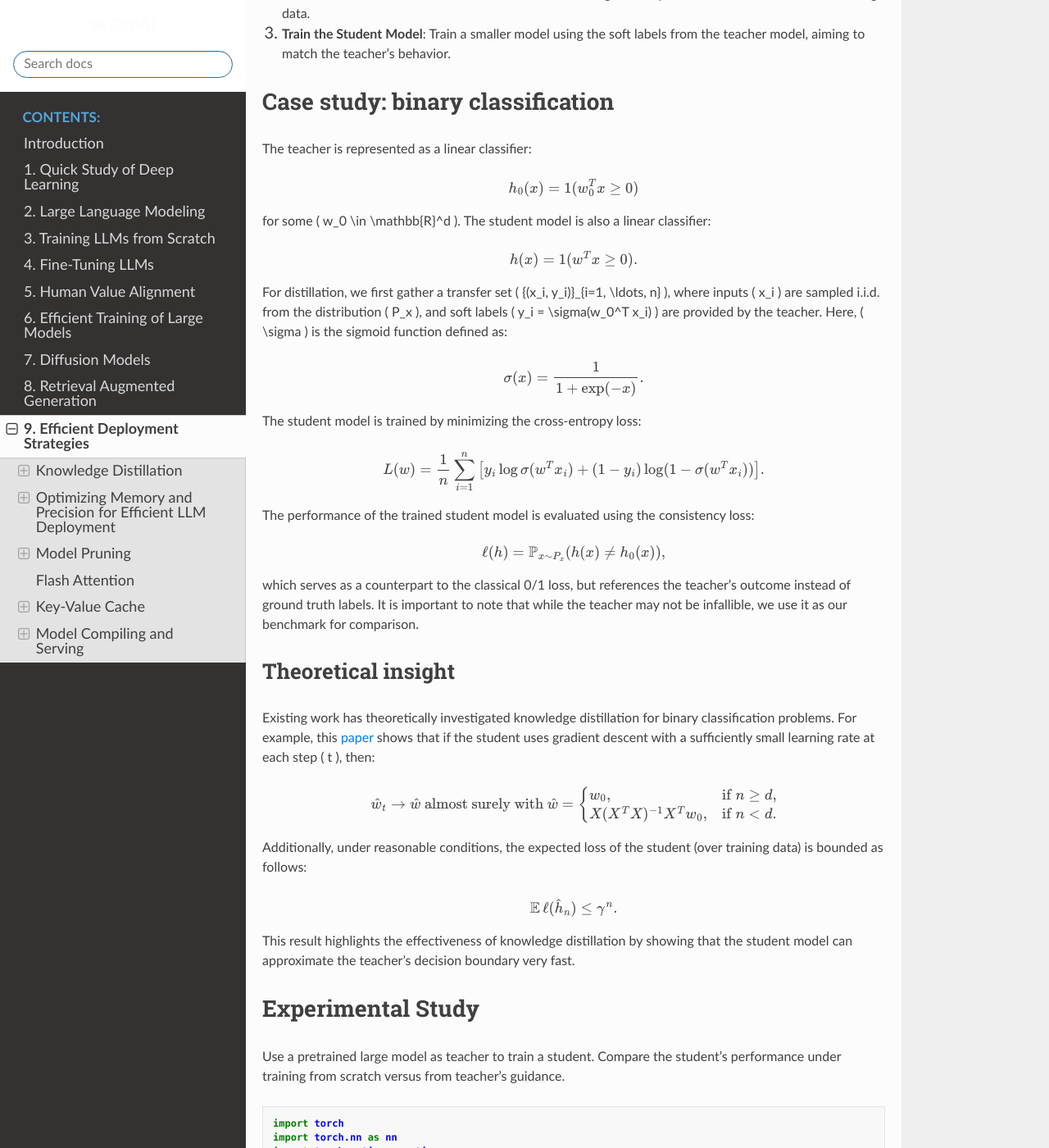
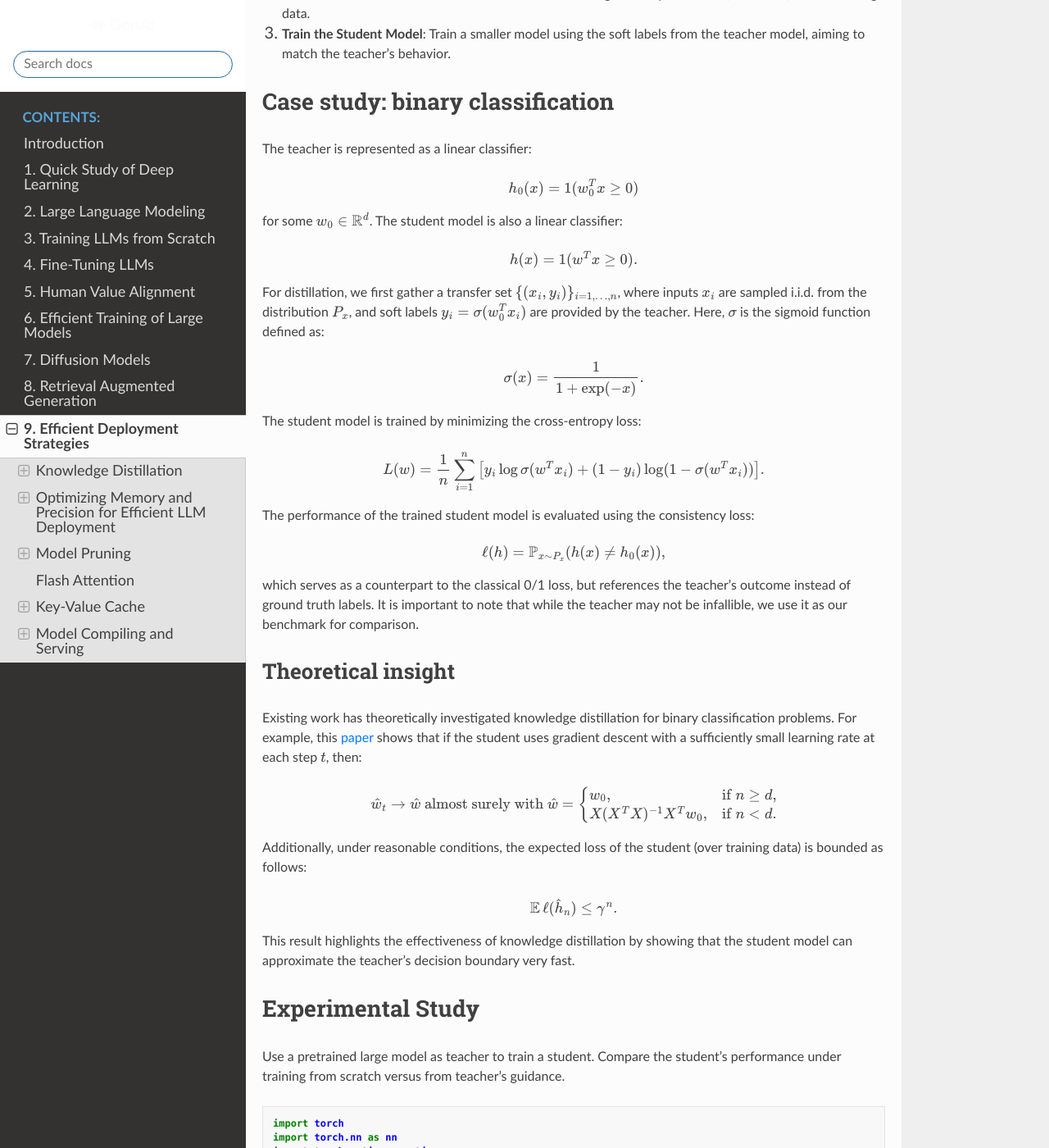
Before and after one commit to JieGroup/GenAI, a Sphinx documentation site: the page built from docs/deployment/index.md, in a window 1280 px wide and 1400 px high, scrolled down 621 px. Shown: the whole window at 82% size. Built offline with Sphinx 7.4.7 and the Read the Docs theme 3.1.0, drawn with Linux system fonts in a browser that asks for light colours; formulas are drawn with MathJax 3.

```diff
--- a/docs/deployment/index.md
+++ b/docs/deployment/index.md
@@ -24,13 +24,13 @@ $$
 h_0(x) = 1(w_0^T x \geq 0)
 $$
 
-for some \( w_0 \in \mathbb{R}^d \). The student model is also a linear classifier:
+for some $w_0 \in \mathbb{R}^d$. The student model is also a linear classifier:
 
 $$
 h(x) = 1(w^T x \geq 0).
 $$
 
-For distillation, we first gather a transfer set \( \{(x_i, y_i)\}_{i=1, \ldots, n} \), where inputs \( x_i \) are sampled i.i.d. from the distribution \( P_x \), and soft labels \( y_i = \sigma(w_0^T x_i) \) are provided by the teacher. Here, \( \sigma \) is the sigmoid function defined as:
+For distillation, we first gather a transfer set $\{(x_i, y_i)\}_{i=1, \ldots, n}$, where inputs $ x_i $ are sampled i.i.d. from the distribution $P_x$, and soft labels $ y_i = \sigma(w_0^T x_i)$ are provided by the teacher. Here, $\sigma$ is the sigmoid function defined as:
 
 $$
 \sigma(x) = \frac{1}{1 + \exp(-x)}.
@@ -53,7 +53,7 @@ which serves as a counterpart to the classical 0/1 loss, but references the teac
 
 #### Theoretical insight
 
-Existing work has theoretically investigated knowledge distillation for binary classification problems. For example, this [paper](https://proceedings.mlr.press/v97/phuong19a/phuong19a.pdf) shows that if the student uses gradient descent with a sufficiently small learning rate at each step \( t \), then:
+Existing work has theoretically investigated knowledge distillation for binary classification problems. For example, this [paper](https://proceedings.mlr.press/v97/phuong19a/phuong19a.pdf) shows that if the student uses gradient descent with a sufficiently small learning rate at each step $t$, then:
 
 $$
 \hat{w}_t \rightarrow \hat{w} \text{ almost surely with } \hat{w} =
```
